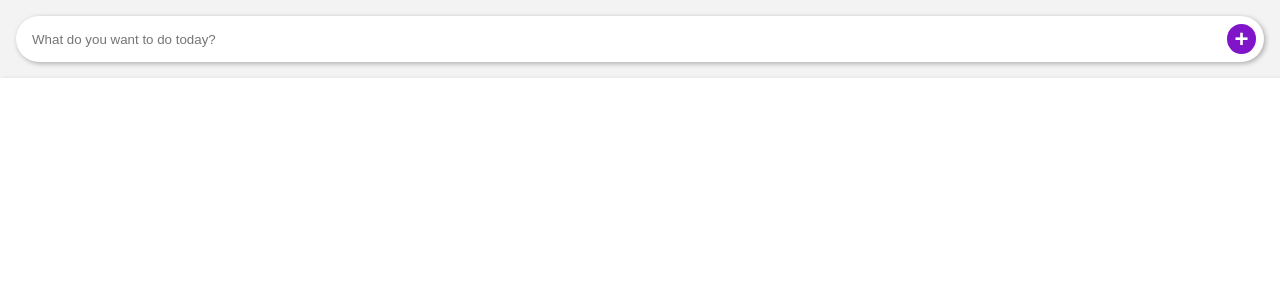
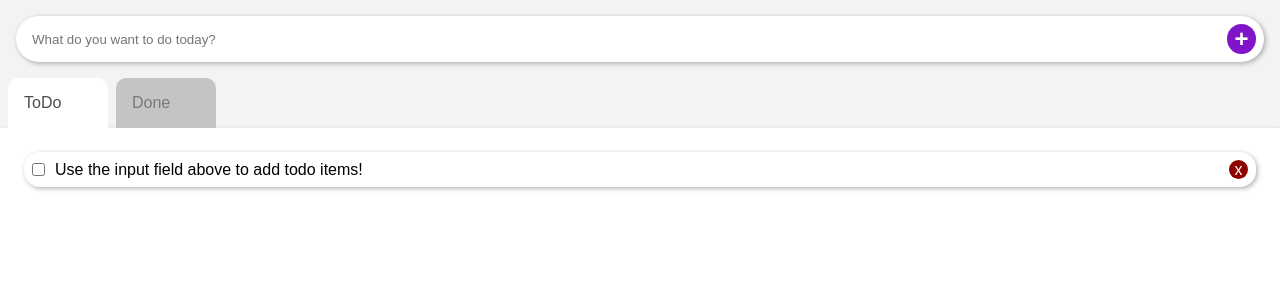
Before and after one commit to MarcusTF/React.js_ToDo, a React (Create React App) app: page / in a window 1280 px wide. Shown: the top 300 px of the page. Built offline with nearby package versions, Linux system fonts and the light colour scheme.

Commit message:
Added "To-do" & "done" tabs & the ability mark done

```diff
--- a/package.json
+++ b/package.json
@@ -1,5 +1,6 @@
 {
-  "name": "learning-react",
+  "homepage": "https://sandbox.brainkase.com/3",
+  "name": "todo_list",
   "version": "0.1.0",
   "private": true,
   "dependencies": {
--- a/src/App.js
+++ b/src/App.js
@@ -1,6 +1,6 @@
 import React, { useState } from 'react';
 import './App.scss'
-import Tab from './components/Tabs/Tab';
+import Tabs from './components/Tabs/Tabs';
 import TextBar from './components/TextBar/TextBar';
 
 function App() {
@@ -9,20 +9,43 @@ function App() {
   const [textBarValue, setTextBarValue] = useState("")
 
   // the current value of the to-do list in state
-  const [currentListState, setCurrentListState] = useState([])
+  const [currentListState, setCurrentListState] = useState([{ id: 0, value: "Use the input field above to add todo items!", isComplete: false }])
+
+  const [doneList, setDoneList] = useState([])
 
   // running count of the ammount of created to-dos so that each to-do has a unique id
   const [idCounter, setIdCounter] = useState(1)
+
+  const checkOffItem = e => {
+    if (e.target.checked) {
+      const clickedItem = currentListState.filter(item => item.id === parseInt(e.target.id))[0]
+      clickedItem.isComplete = true
+      doneList.push(clickedItem)
+      setCurrentListState(currentListState.filter(item => item.id !== clickedItem.id))
+    } else {
+      const clickedItem = doneList.filter(item => item.id === parseInt(e.target.id))[0]
+      clickedItem.isComplete = false
+      currentListState.push(clickedItem)
+      setDoneList(doneList.filter(item => item.id !== clickedItem.id))
+    }
+  }
 
   // handles the input into the top text bar
   const textBarInputHandler = e => setTextBarValue(e.target.value)
 
   // when the "X" to the right of an item is clicked this updates the list with a filter to delete it.
-  const removeListItem = e => setCurrentListState(currentListState.filter(item => item.id !== parseInt(e.target.id)))
+  // it runs a check to get the tab id to check which array to filter.
+  const removeListItem = e => {
+    if(e.target.parentElement.parentElement.parentElement.id === "todo-tab") {
+      setCurrentListState(currentListState.filter(item => item.id !== parseInt(e.target.id)))
+    } else {
+      setDoneList(doneList.filter(item => item.id !== parseInt(e.target.id)))
+    }
+  }
 
   // when the "+" to the right of the input bar is clicked, the value in the input is pushed to the list, the idCounter is incremented, and the text bar is cleared.
   const clickFunction = () => {
-    currentListState.push({ id: (idCounter), value: textBarValue })
+    currentListState.push({ id: (idCounter), value: textBarValue, isComplete: false })
     setIdCounter(idCounter + 1)
     setTextBarValue("")
   }
@@ -38,9 +61,11 @@ function App() {
         textBarValue={textBarValue}
         clickFunction={clickFunction}
       />
-      <Tab
+      <Tabs
         currentListState={currentListState}
+        doneList={doneList}
         removeListItem={removeListItem}
+        checkOffItem={checkOffItem}
       />
     </div>
   );
--- a/src/components/ListItem/ListItem.js
+++ b/src/components/ListItem/ListItem.js
@@ -2,10 +2,13 @@ import React from 'react';
 import "./ListItem.scss"
 
 
-const ListItem = ({ className, id, closeBtnKey, innerText, removeListItem }) => {
+const ListItem = ({ isChecked, className, id, closeBtnKey, innerText, removeListItem, checkOffItem }) => {
     return (
         <li className={className} id={id}>
-            <p className={`${className}-text`} >{innerText}</p>
+            <span>
+                <input onChange={checkOffItem} type="checkbox" id={closeBtnKey} defaultChecked={isChecked} checked={isChecked} />
+                <p className={`${className}-text`} style={isChecked ? {textDecoration:"line-through"} : {textDecoration:"none"}}>{innerText}</p>
+            </span>
             <div onClick={removeListItem} className="close-btn" id={closeBtnKey}>x</div>
         </li>
     )
--- a/src/components/ListItem/ListItem.scss
+++ b/src/components/ListItem/ListItem.scss
@@ -7,10 +7,15 @@
     margin: .5rem;
     padding: .5rem;
     border-radius: 1rem;
+    span {
+        display: flex;
+        align-items: center;
+    }
     &-text{
         margin-left: 10px;
     }
 }
+
 
 .close-btn {
     user-select: none;
--- a/src/components/Tabs/Tab.js
+++ /dev/null
@@ -1,32 +0,0 @@
-import React from 'react';
-import ListItem from "../ListItem/ListItem"
-import "./Tab.scss"
-
-// passing props down
-const Tab = ({ currentListState, removeListItem }) => {
-    const tabId = "testingTab"
-    return (
-        <div className="tab" id={tabId}>
-            <ul className="todosList" id={`todos-${tabId}`}>{
-
-                // Mapping the currentListState to ListItem components with their respecive id's
-                currentListState.map(listItem => {
-                    return (
-                        <ListItem
-                            key             =   {listItem.id}
-                            className       =   "listItem"
-                            id              =   {`listItem-${listItem.id}`}
-                            removeListItem  =   {removeListItem}    // passing this function ALL the way down.
-                            closeBtnKey     =   {listItem.id}
-                            innerText       =   {listItem.value}
-                        />
-                    )
-                })
-
-            }
-            </ul>
-        </div>
-    )
-}
-
-export default Tab
--- a/src/components/Tabs/Tab.scss
+++ b/src/components/Tabs/Tab.scss
@@ -1,11 +1,53 @@
+.tabs-wrapper {
+    display: flex;
+    align-content: flex-start;
+    flex-direction: column;
+    flex: auto;
+    height: 100%;
+    overflow-y: hidden;
+}
+
+nav {
+    display: flex;
+    width: 100%;
+}
+
 .tab {
     display: flex;
     flex-direction: column;
+    flex: auto;
+    max-height: 100%;
     background-color: white;
     width: 100%;
-    height: 100%;
-    flex: auto;
     padding: 1rem;
-    box-shadow: .1rem .1rem .3rem rgba(0, 0, 0, 0.301);
+    box-shadow: 0.1rem 0.1rem 0.3rem rgba(0, 0, 0, 0.301);
     overflow-y: scroll;
 }
+
+#todo-tab-btn {
+    cursor: pointer;
+    padding: 1rem;
+    margin: 0 0.5rem;
+    width: 100px;
+    flex-wrap: wrap;
+    border-radius: 10px 10px 0px 0px;
+}
+
+.active-tab{
+    z-index: 2;
+    color: rgb(77, 77, 77);
+    background-color: white;
+}
+.inactive-tab{
+    z-index: 0;
+    background-color: rgb(196, 196, 196);
+    color: rgb(121, 121, 121);
+}
+
+#done-tab-btn {
+    cursor: pointer;
+    border-radius: 10px 10px 0px 0px;
+    padding: 1rem;
+    width: 100px;
+    flex-wrap: wrap;
+}
--- /dev/null
+++ b/src/components/Tabs/Tabs.js
@@ -0,0 +1,73 @@
+import React, { useState } from 'react';
+import ListItem from "../ListItem/ListItem"
+import "./Tab.scss"
+
+// passing props down
+const Tab = ({ currentListState, removeListItem, doneList, checkOffItem }) => {
+    const changeTab = e=>{
+        e.target.className="active-tab"
+        e.target.nextSibling ? (e.target.nextSibling.className = "inactive-tab") : (e.target.previousSibling.className = "inactive-tab")
+        if ( e.target.id === "todo-tab-btn" ) {
+            document.getElementById("todo-tab").style.display = "block"
+            document.getElementById("done-tab").style.display = "none"
+        } else {
+            document.getElementById("done-tab").style.display = "block"
+            document.getElementById("todo-tab").style.display = "none"
+        }
+    }
+    return (
+        <div className="tabs-wrapper">
+            <nav>
+            <div className="active-tab" onClick={changeTab} id="todo-tab-btn">ToDo</div>
+            <div className="inactive-tab" onClick={changeTab} id="done-tab-btn">Done</div>
+            </nav>
+            <div className="tab" id="todo-tab">
+                <ul className="todosList" id={`todos-todo-tab`}>{
+
+                    // Mapping the currentListState to ListItem components with their respecive id's
+                    currentListState.map(listItem => {
+                        return (
+                            <ListItem
+                            isChecked={false}
+                            key={listItem.id}
+                            className="listItem"
+                            id={`listItem-${listItem.id}`}
+                            removeListItem={removeListItem}    // passing this function ALL the way down.
+                            checkOffItem={checkOffItem}
+                            closeBtnKey={listItem.id}
+                            innerText={listItem.value}
+                            />
+                            )
+                        })
+
+                    }
+                </ul>
+            </div>
+            <div className="tab" id="done-tab" style={{display:"none"}}>
+                <ul className="todosList" id={`todos-done-tab`}>{
+
+                    // Mapping the currentListState to ListItem components with their respecive id's
+                    doneList.map(listItem => {
+                        return (
+                            <ListItem
+                            isChecked={true}
+                                key={listItem.id}
+                                className="listItem"
+                                id={`listItem-${listItem.id}`}
+                                removeListItem={removeListItem}    // passing this function ALL the way down.
+                                closeBtnKey={listItem.id}
+                                checkOffItem={checkOffItem}
+                                innerText={listItem.value}
+                            />
+                        )
+                    })
+
+                }
+                </ul>
+            </div>
+
+        </div>
+    )
+}
+
+export default Tab
```
